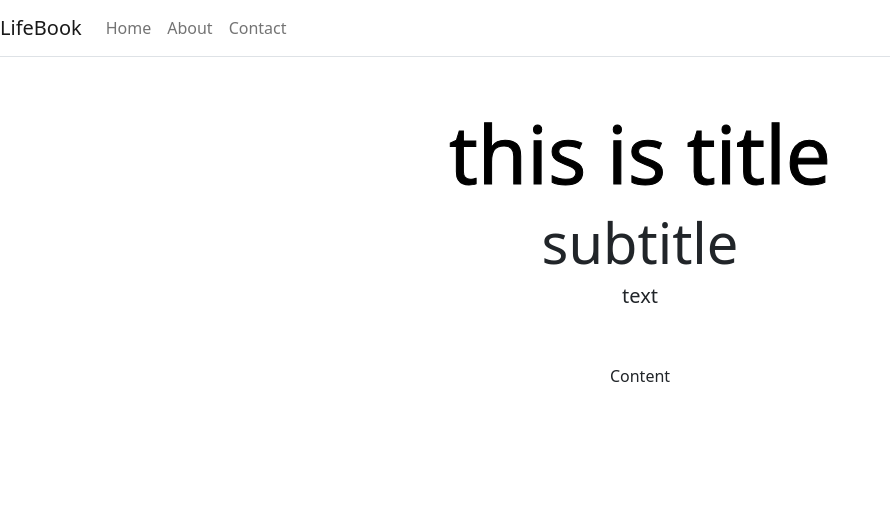
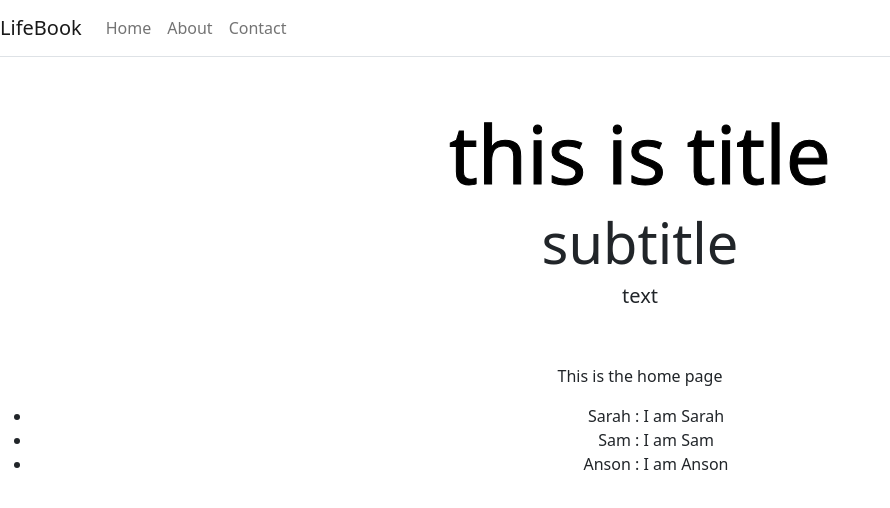
Before and after one commit to sarah-liu-yan/lifeBook, a React (Create React App) app: page / in a window 1280 px wide. Shown: the top 508 px of the page, without its empty margins (0-890 px from the left). Built offline with nearby package versions, Linux system fonts and the light colour scheme.

Commit message:
changed content

```diff
--- a/src/components/Post.js
+++ b/src/components/Post.js
@@ -9,7 +9,7 @@ export const Post = (props) => {
   return(
     <div>
         {props.userName}
-        {props.content}
+        {props.post}
         {/* post comments */}
     </div>
    )
--- a/src/pages/About.jsx
+++ b/src/pages/About.jsx
@@ -7,6 +7,6 @@ import React from 'react'
 
 export const About = (props) => {
   return(
-    <div>About</div>
+    <div>This is the about page</div>
    )
   }
--- a/src/pages/Home.js
+++ b/src/pages/Home.js
@@ -9,7 +9,7 @@ import { Header } from '../components/Header'
 **/
 
 export const Home = (props) => {
-  const dummyObj = [
+  const dummyArr = [
     {
     "userName" : "Sarah",
     "post" : "I am Sarah"
@@ -23,19 +23,22 @@ export const Home = (props) => {
     "post" : "I am Anson"
   }
 ]
-
-
   const handlePosts = () =>{
-
+    return dummyArr.map(item => {
+      return(
+        <li>{item.userName} : {item.post}</li>
+      )
+    })
   }
   return(
     <div>
         <Header title = "this is title" subTitle = "subtitle" text = "text"/>
         <Content>
-
-            <p>Content</p>
+            <p>This is the home page</p>
         </Content>
-
+    <ul>
+      {handlePosts()}
+    </ul>
 
     </div>
    )
```
Also changed, not shown: src/App.js (line endings or trailing spaces).
